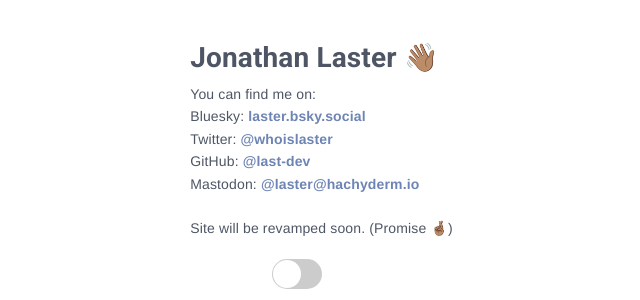
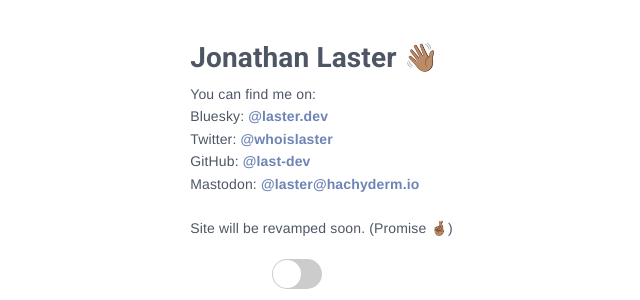
Before and after one commit to last-dev/jdl.io, a Jekyll site: the page built from index.html, in a window 1280 px wide. Shown: the part 295-595 px from the top of the page, without its empty margins (313-953 px from the left). Built offline with Jekyll 4.4.1, drawn with Linux system fonts in a browser that asks for light colours; nearby versions of some CDN libraries.

Commit message:
Update Bluesky link to new username

```diff
--- a/index.html
+++ b/index.html
@@ -6,7 +6,7 @@ title: About | Jonathan Laster
 <h2>Jonathan Laster 👋🏽</h2>
 
 <p>You can find me on:</p>
-<p>Bluesky: <a href="https://laster.bsky.social">laster.bsky.social</a></p>
+<p>Bluesky: <a href="https://staging.bsky.app/profile/laster.dev">@laster.dev</a></p>
 <p>Twitter: <a href="https://twitter.com/whoislaster">@whoislaster</a></p>
 <p>GitHub: <a href="https://github.com/last-dev">@last-dev</a></p>
 <p>Mastodon: <a href="https://hachyderm.io/@laster">@laster@hachyderm.io</a></p>
```
